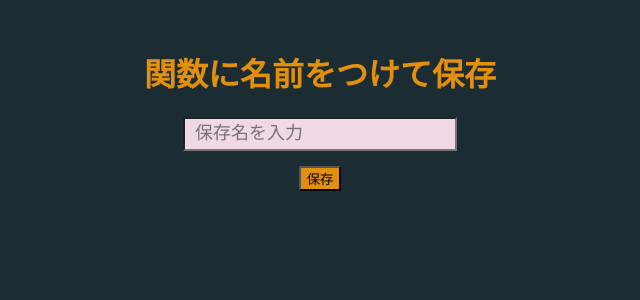
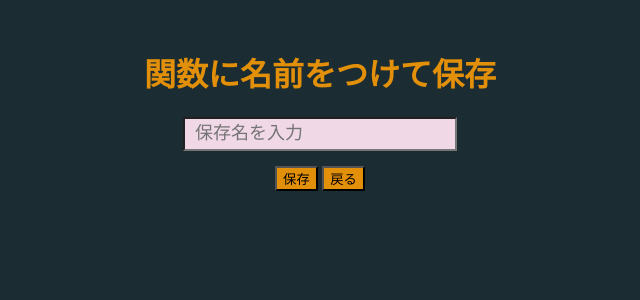
Before and after one commit to O-sh-skech/GraphicLab, a Flask app: page /name_function in a window 1280 px wide. Shown: the top 300 px of the page, without its empty margins (320-960 px from the left). Run offline with Flask 3, Linux system fonts and the light colour scheme.

Commit message:
見た目の統一3

```diff
--- a/templates/name_function.html
+++ b/templates/name_function.html
@@ -16,6 +16,8 @@
 
             <div class="button-container">
                 <button type="submit" class="adminPageBtn">保存</button>
+                {% set back_url = url_for('index') %}
+                <button type="button" class="adminPageBtn" onclick="window.location.href='{{ back_url }}'">戻る</button>
             </div>
         </form>
     </div>
```
